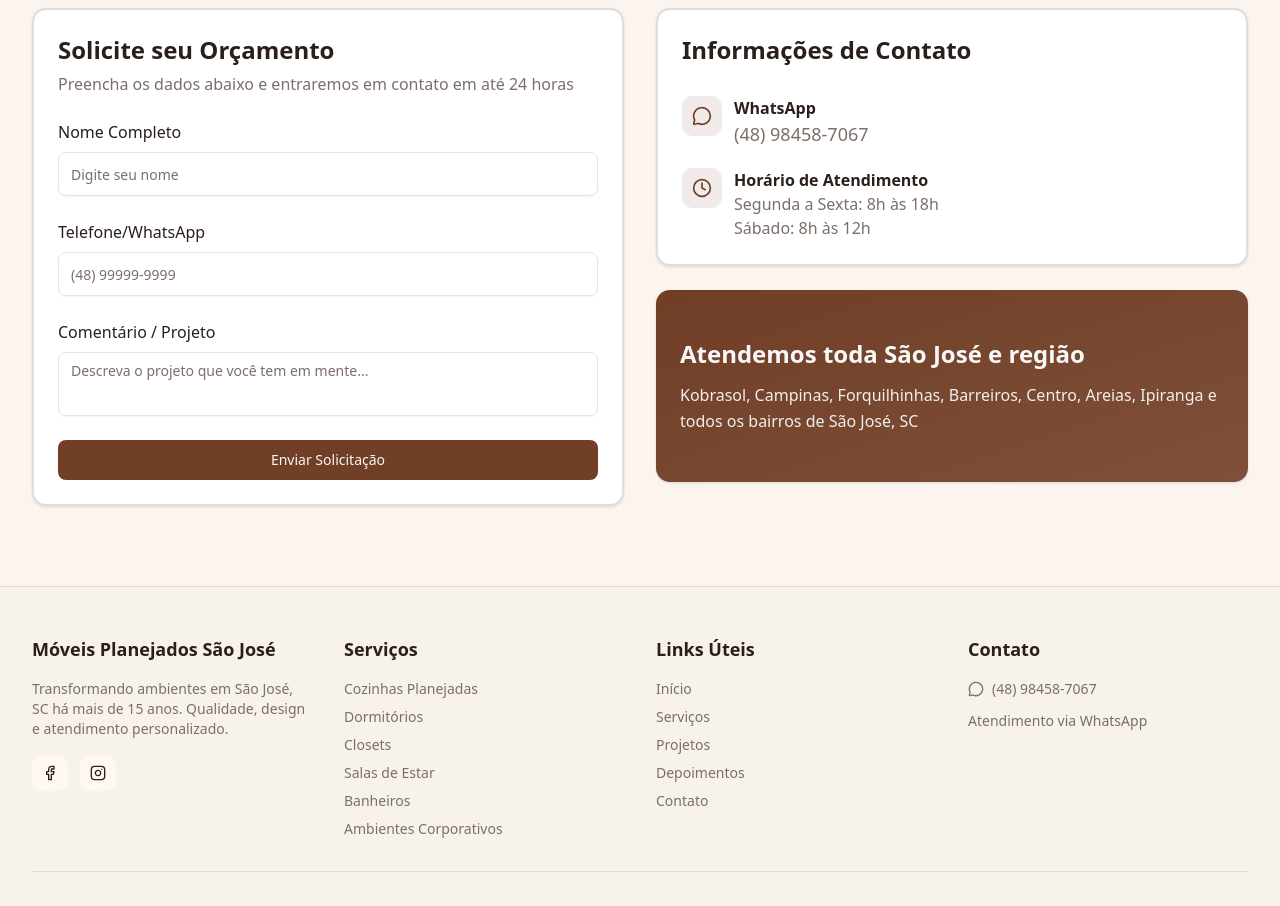
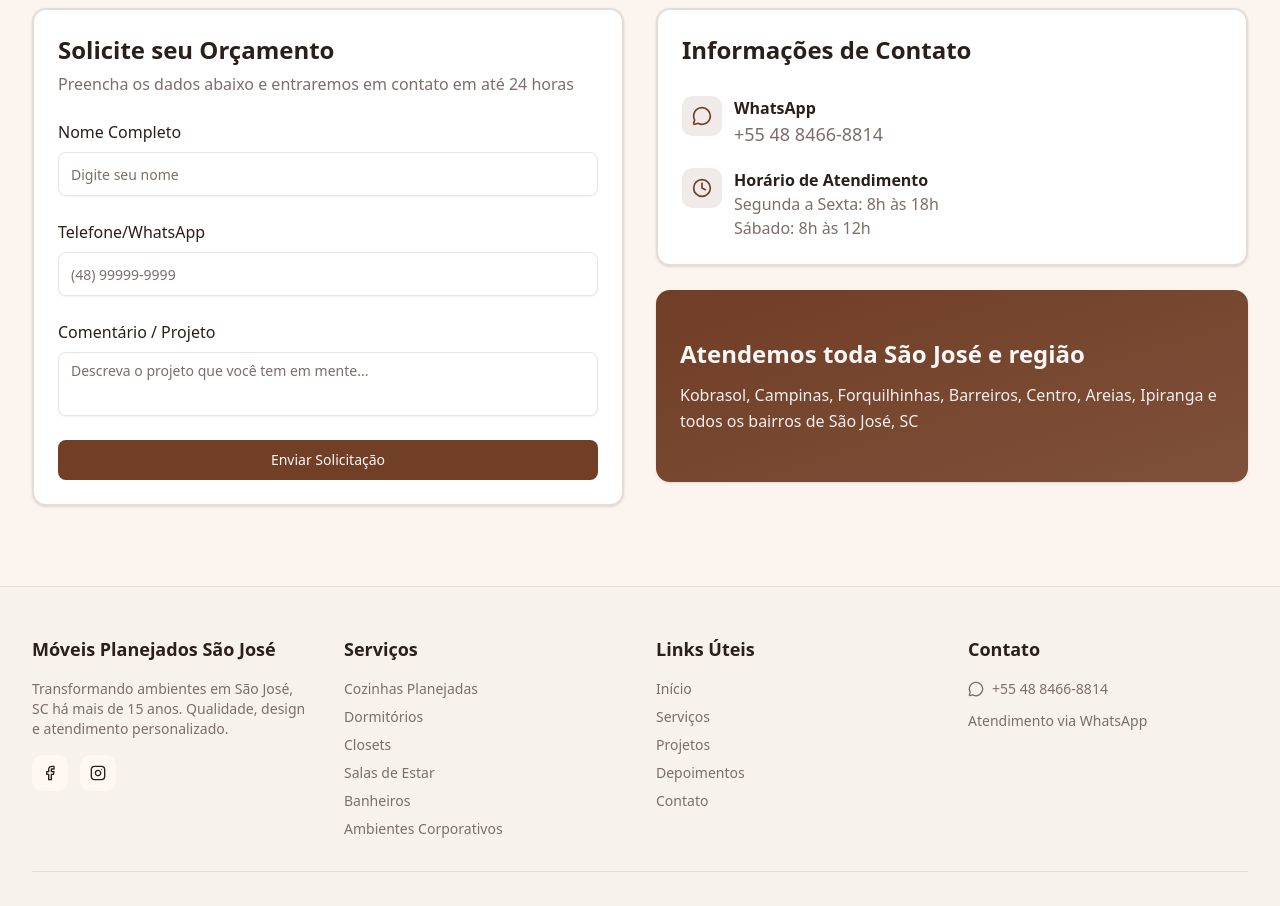
Before and after one commit to stelarow/moveisplanejadossaojose, a Next.js app: page / in a window 1280 px wide. Shown: the part 4180-5086 px from the top of the page. Built offline with nearby package versions, Linux system fonts and the light colour scheme.

Commit message:
fix: atualizar contatos do site

```diff
--- a/app/page.tsx
+++ b/app/page.tsx
@@ -35,7 +35,7 @@ export default function Home() {
             },
             "@id": "https://www.movelplanejadosaojose.com.br",
             "url": "https://www.movelplanejadosaojose.com.br",
-            "telephone": "+55-48-98458-7067",
+            "telephone": "+55 48 8466-8814",
             "priceRange": "$$",
             "currenciesAccepted": "BRL",
             "paymentAccepted": "Dinheiro, Cartão de Crédito, Cartão de Débito, PIX, Transferência Bancária, Parcelamento",
--- a/components/contact-progressive.tsx
+++ b/components/contact-progressive.tsx
@@ -37,7 +37,7 @@ export function ContactProgressive() {
   const [submitSuccess, setSubmitSuccess] = useState(false);
   const [submitError, setSubmitError] = useState("");
 
-  const whatsappUrl = "https://wa.me/5548984587067?text=" + encodeURIComponent("Olá! Gostaria de solicitar um orçamento de móveis planejados.");
+  const whatsappUrl = "https://wa.me/554884668814?text=" + encodeURIComponent("Olá! Gostaria de solicitar um orçamento de móveis planejados.");
 
   const form = useForm<FormData>({
     resolver: zodResolver(formSchema),
@@ -245,10 +245,10 @@ export function ContactProgressive() {
                   <div>
                     <p className="font-semibold">WhatsApp</p>
                     <a
-                      href="https://wa.me/5548984587067"
+                      href="https://wa.me/554884668814"
                       className="text-muted-foreground hover:text-primary text-lg font-medium"
                     >
-                      (48) 98458-7067
+                      +55 48 8466-8814
                     </a>
                   </div>
                 </div>
--- a/components/contact.tsx
+++ b/components/contact.tsx
@@ -8,7 +8,7 @@ import { Textarea } from "@/components/ui/textarea";
 import { Phone, Mail, MapPin, Clock, MessageCircle } from "lucide-react";
 
 export function Contact() {
-  const whatsappUrl = "https://wa.me/5548999999999?text=" + encodeURIComponent("Olá! Gostaria de solicitar um orçamento de móveis planejados.");
+  const whatsappUrl = "https://wa.me/554884668814?text=" + encodeURIComponent("Olá! Gostaria de solicitar um orçamento de móveis planejados.");
 
   return (
     <section id="contato" className="py-20 bg-muted/30">
@@ -132,17 +132,10 @@ export function Contact() {
                   <div>
                     <p className="font-semibold">Telefone/WhatsApp</p>
                     <a
-                      href="tel:+554830000000"
+                      href="tel:+554884668814"
                       className="text-muted-foreground hover:text-primary"
                     >
-                      (48) 3000-0000
-                    </a>
-                    <br />
-                    <a
-                      href="https://wa.me/5548999999999"
-                      className="text-muted-foreground hover:text-primary"
-                    >
-                      (48) 99999-9999
+                      +55 48 8466-8814
                     </a>
                   </div>
                 </div>
--- a/components/footer.tsx
+++ b/components/footer.tsx
@@ -107,8 +107,8 @@ export function Footer() {
             <ul className="space-y-3 text-sm text-muted-foreground">
               <li className="flex items-center gap-2">
                 <MessageCircle className="h-4 w-4" />
-                <a href="https://wa.me/5548984587067" className="hover:text-primary">
-                  (48) 98458-7067
+                <a href="https://wa.me/554884668814" className="hover:text-primary">
+                  +55 48 8466-8814
                 </a>
               </li>
               <li className="text-sm">
--- a/components/header.tsx
+++ b/components/header.tsx
@@ -80,11 +80,11 @@ export function Header() {
               </Button>
               <div className="flex flex-col gap-2 mt-4 pt-4 border-t">
                 <a
-                  href="tel:+5548984587067"
+                  href="tel:+554884668814"
                   className="flex items-center gap-2 text-sm hover:text-primary"
                 >
                   <Phone className="h-4 w-4" />
-                  (48) 98458-7067
+                  +55 48 8466-8814
                 </a>
                 <a
                   href="mailto:contato@moveisplanejados.com.br"
--- a/components/whatsapp-button.tsx
+++ b/components/whatsapp-button.tsx
@@ -7,7 +7,7 @@ export function WhatsAppButton() {
   const [isVisible, setIsVisible] = useState(false);
 
   // Número de WhatsApp
-  const phoneNumber = "5548984587067";
+  const phoneNumber = "554884668814";
   const message = "Olá! Gostaria de solicitar um orçamento de móveis planejados.";
   const whatsappUrl = `https://wa.me/${phoneNumber}?text=${encodeURIComponent(message)}`;
 
```
Also changed, not shown: 1 other file (tests, documents, lock files or other folders).
